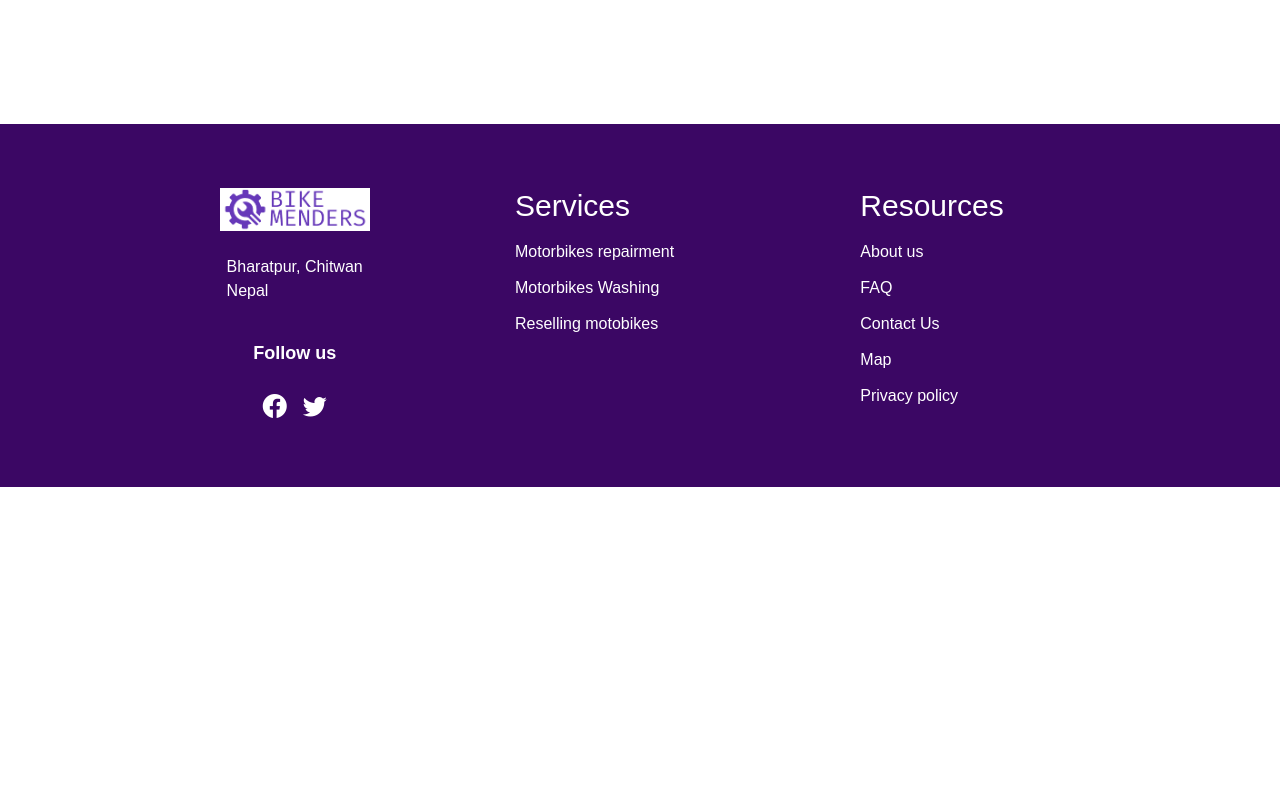
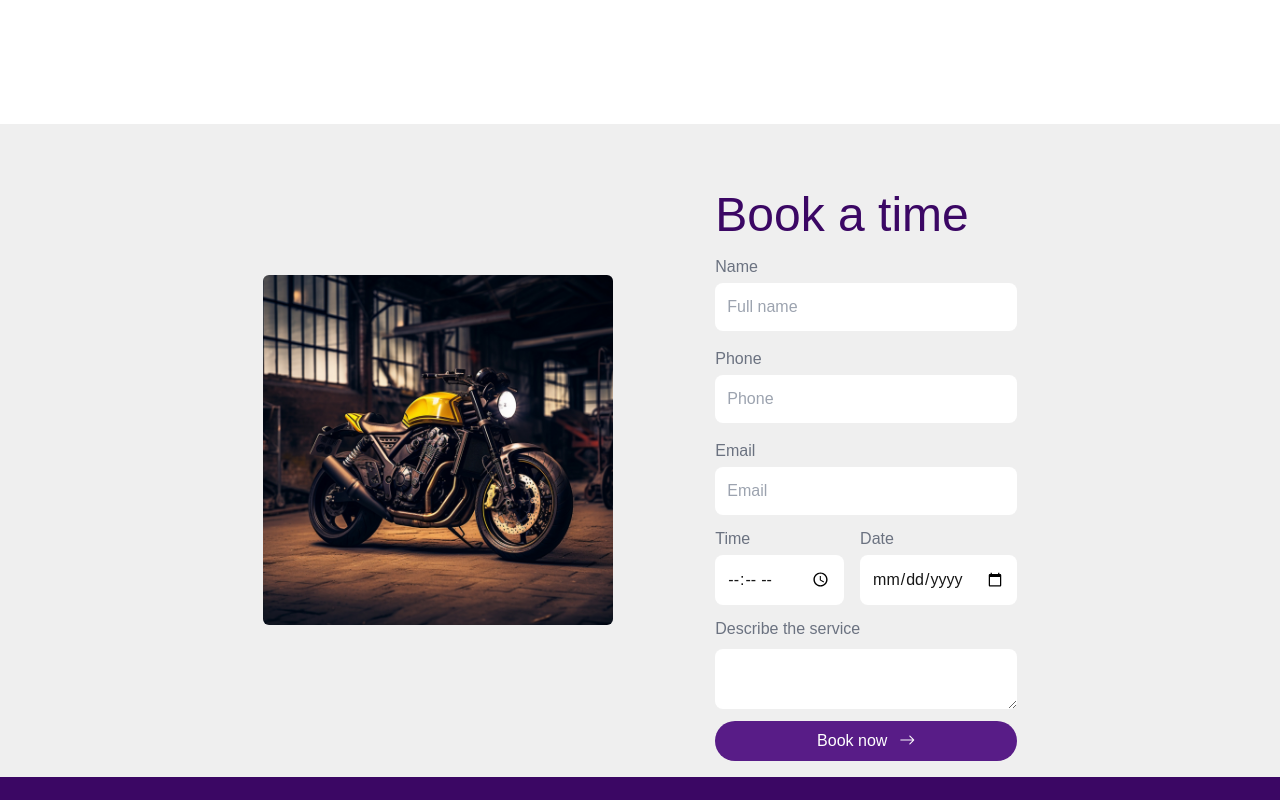
Before and after one commit to ryanzam/bike-menders, a Next.js app: page / in a window 1280 px wide. Shown: the part 1880-2680 px from the top of the page. Before the commit the page ends 2367 px from the top, so only its background shows below. Built offline with nearby package versions, Linux system fonts and the light colour scheme; grey boxes are pictures that could not be loaded.

Commit message:
ui for booking

```diff
--- a/app/(root)/page.tsx
+++ b/app/(root)/page.tsx
@@ -1,4 +1,5 @@
 import About from "../components/About";
+import Booking from "../components/Booking";
 import Location from "../components/Location";
 import Services from "../components/Services";
 
@@ -8,6 +9,7 @@ export default function Home() {
       <About />
       <Services />
       <Location />
+      <Booking />
     </div>
   );
 }
--- /dev/null
+++ b/app/components/Booking.tsx
@@ -0,0 +1,114 @@
+import React from 'react'
+import Button from './ui/Button'
+
+export default function Booking() {
+    return (
+        <section
+            className="flex w-full place-content-center place-items-center gap-[10%] overflow-hidden bg-[#EFEFEF] p-4 px-[10%] max-md:flex-col"
+            id="booking"
+        >
+            <div
+                className="flex h-[350px] w-[350px] overflow-hidden rounded-md max-md:hidden"
+            >
+                <img
+                    src="./bike1.jpg"
+                    alt="car wash"
+                    className="w-full object-cover"
+                />
+            </div>
+            <div className="mt-[5%] flex h-full flex-col gap-[5%]">
+                <div className="flex flex-col gap-2">
+                    <h2
+                        className="text-purple-950 text-5xl font-medium max-md:text-3xl"
+                    >
+                        Book a time
+                    </h2>
+                </div>
+                <form
+                    className="mt-4 flex max-w-[350px] flex-col gap-3"
+                >
+                    <div className="flex flex-col gap-4">
+                        <div className="flex flex-col gap-1">
+                            <div className="text-gray-500">Name</div>
+                            <input
+                                className='p-3 rounded-lg focus:outline-purple-950'
+                                type="text"
+                                maxLength={20}
+                                minLength={3}
+                                required
+                                placeholder="Full name"
+                            />
+                        </div>
+                        <div className="flex flex-col gap-1">
+                            <div className="text-gray-500">Phone</div>
+                            <input
+                                className='p-3 rounded-lg focus:outline-purple-950'
+                                type="tel"
+                                required
+                                placeholder="Phone"
+                            />
+                        </div>
+                        <div className="flex flex-col gap-1">
+                            <div className="text-gray-500">Email</div>
+                            <input
+                                className='p-3 rounded-lg focus:outline-purple-950'
+                                type="email"
+                                required
+                                placeholder="Email"
+                                id="email"
+                            />
+                        </div>
+                    </div>
+
+                    <div className="flex gap-4">
+                        <div className="flex w-full flex-col gap-1">
+                            <div className="text-gray-500">Time</div>
+                            <input
+                                className='p-3 rounded-lg focus:outline-purple-950'
+                                type='time'
+                                required
+                                list='opening-hours'
+                            />
+                            <datalist id="opening-hours">
+                                <option value="08:00" />
+                                <option value="09:00" />
+                                <option value="10:00" />
+                                <option value="11:00" />
+                                <option value="12:00" />
+                                <option value="13:00" />
+                                <option value="14:00" />
+                                <option value="15:00" />
+                                <option value="16:00" />
+                                <option value="17:00" />
+                                <option value="18:00" />
+                            </datalist>
+                        </div>
+                        <div className="flex flex-col gap-1">
+                            <div className="text-gray-500">Date</div>
+                            <input
+                                className='p-3 rounded-lg focus:outline-purple-950'
+                                type='date'
+                                required
+                                min={new Date().toISOString().split("T")[0]}
+                            />
+                        </div>
+                    </div>
+
+                    <div className="flex w-full flex-col gap-2">
+                        <div className="text-gray-500">Describe the service</div>
+                        <textarea
+                            className="rounded-lg focus:outline-purple-950 max-h-[250px] min-h-[60px] w-full resize-y"
+                        ></textarea>
+                    </div>
+
+                    <Button
+                        title='Book now'
+                        icon='bi bi-arrow-right'
+                    />
+
+                </form>
+            </div>
+        </section>
+
+    )
+}
```
Also changed, not shown: public/bike1.jpg (added).
